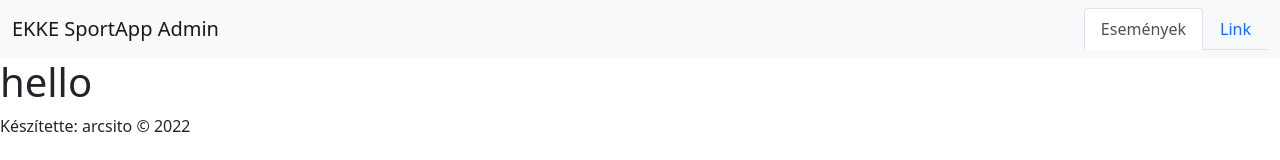
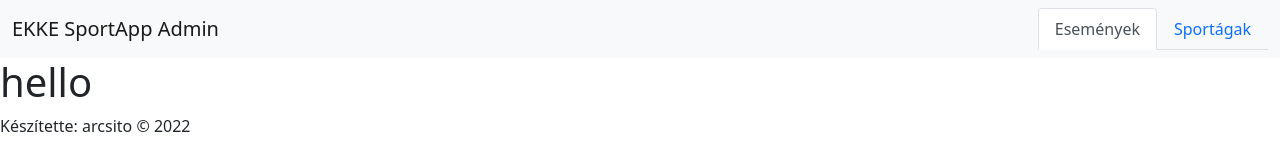
Before and after one commit to Ryvenay/AFP2_ARCSITO, a React (Create React App) app in the folder src/frontend/admin_site/: page / in a window 1280 px wide. Shown: the top 160 px of the page. Built offline with nearby package versions, Linux system fonts and the light colour scheme.

Commit message:
feat(admin_site): links added to nav., rout.

```diff
--- a/src/frontend/admin_site/src/App.js
+++ b/src/frontend/admin_site/src/App.js
@@ -6,6 +6,8 @@ import Navigation from "./components/Navigation"
 import Footer from "./components/Footer"
 import EventList from "./components/event/EventList"
 import EventEdit from './components/event/EventEdit'
+import SportList from './components/sport/SportList'
+import SportEdit from './components/sport/SportEdit'
 
 function App() {
   return (
@@ -17,6 +19,9 @@ function App() {
           <Route path="/events" element={<EventList/>}/>
           <Route path="/events/:uuid" element={<EventEdit/>}/>
           <Route path="/events/new" element={<EventEdit/>}/>
+          <Route path="/sports" element={<SportList/>}/>
+          <Route path="/sports/:id" element={<SportEdit/>}/>
+          <Route path="/sports/new" element={<SportEdit/>}/>
         </Routes>
       <Footer />
       </BrowserRouter>
--- a/src/frontend/admin_site/src/components/Navigation.js
+++ b/src/frontend/admin_site/src/components/Navigation.js
@@ -10,7 +10,7 @@ function Navigation() {
                         <Link className="nav-link active" aria-current="page" to="/events">Események</Link>
                     </li>
                     <li className="nav-item">
-                        <Link className="nav-link" to="/">Link</Link>
+                        <Link className="nav-link" to="/sports">Sportágak</Link>
                     </li>
                 </ul>
             </div>
```
